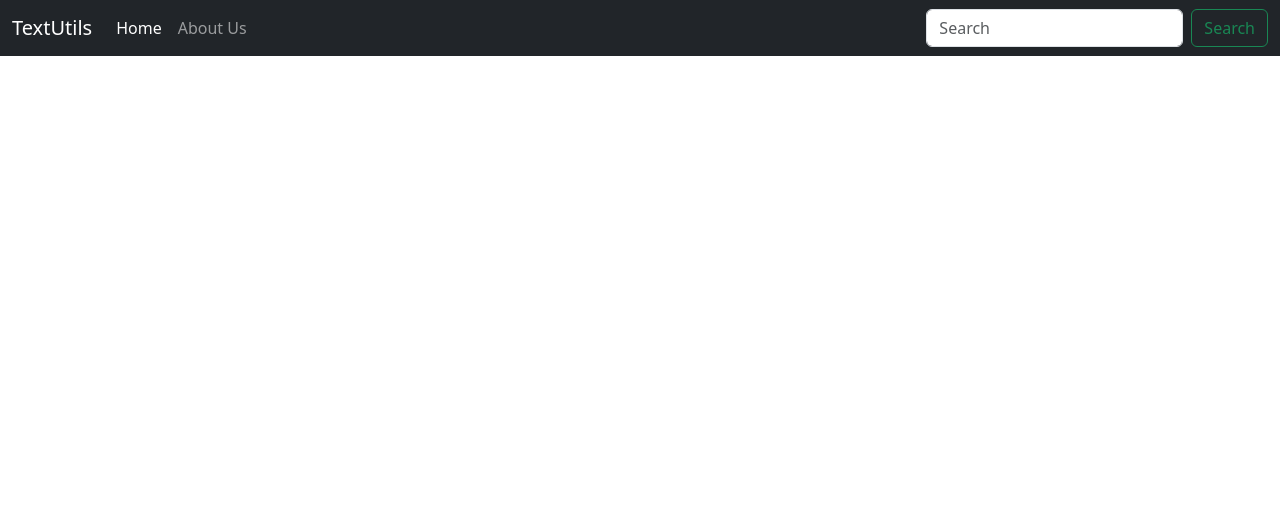
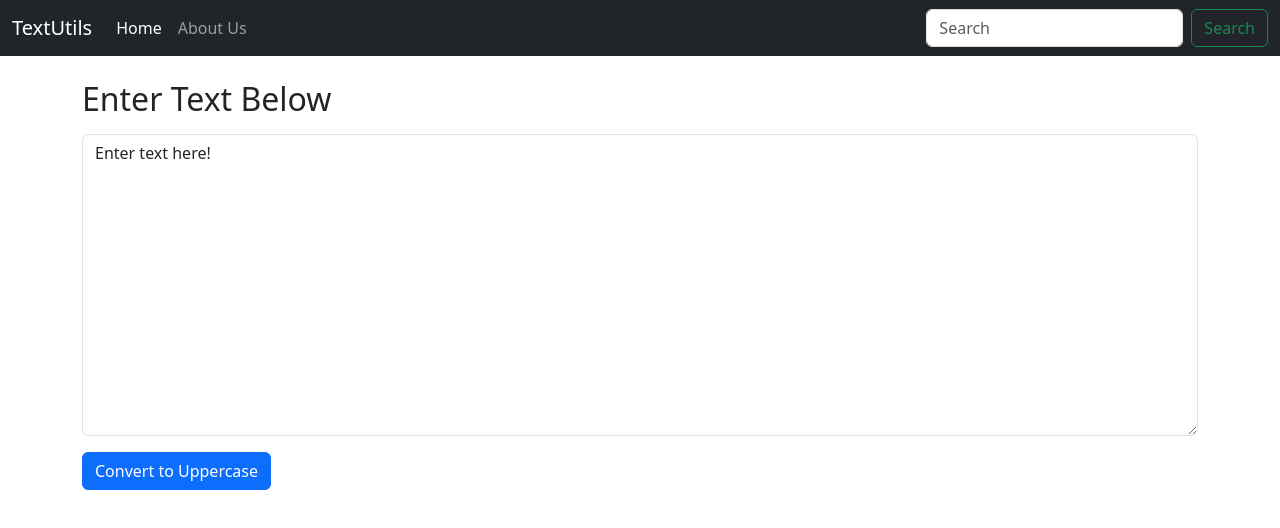
Before and after one commit to Arp1it/react-js-learning-project, a React (Create React App) app: page / in a window 1280 px wide. Shown: the top 528 px of the page. Built offline with nearby package versions, Linux system fonts and the light colour scheme.

Commit message:
Learning day7

```diff
--- a/src/App.js
+++ b/src/App.js
@@ -1,6 +1,7 @@
 // import logo from './logo.svg';
 import './App.css';
 import Navbar from './components/Navbar';
+import TextForm from './components/TextForm';
 
 function App() {
   return (
@@ -8,6 +9,10 @@
     {/* <Navbar title="TextUtils" aboutText="About Us" /> */}
     <Navbar title="TextUtils" />
     {/* <Navbar /> */}
+
+    <div className='container my-4'>
+    <TextForm heading='Enter Text Below' />
+    </div>
     </>
   );
 }
--- /dev/null
+++ b/src/components/TextForm.js
@@ -0,0 +1,27 @@
+import React, {useState} from 'react'
+
+export default function TextForm(props) {
+    const [text, setText] = useState("Enter text here!");
+
+    // setText("Hey")
+
+    const handleonclick = (event) =>{
+        // console.log(event)
+        // console.log(document.getElementById("myBox").value)
+        // console.log(text)
+        let newText = text.toUpperCase()
+        setText(newText)
+    }
+
+    const handleonchange = (event) =>{
+        setText(event.target.value)
+    }
+
+  return (
+    <div>
+        <h2 className='my-3'>{props.heading}</h2>
+        <textarea className="form-control" onChange={handleonchange} value={text} id="myBox" rows="12"></textarea>
+        <button className='btn btn-primary my-3' onClick={handleonclick}>Convert to Uppercase</button>
+    </div>
+  )
+}
```
